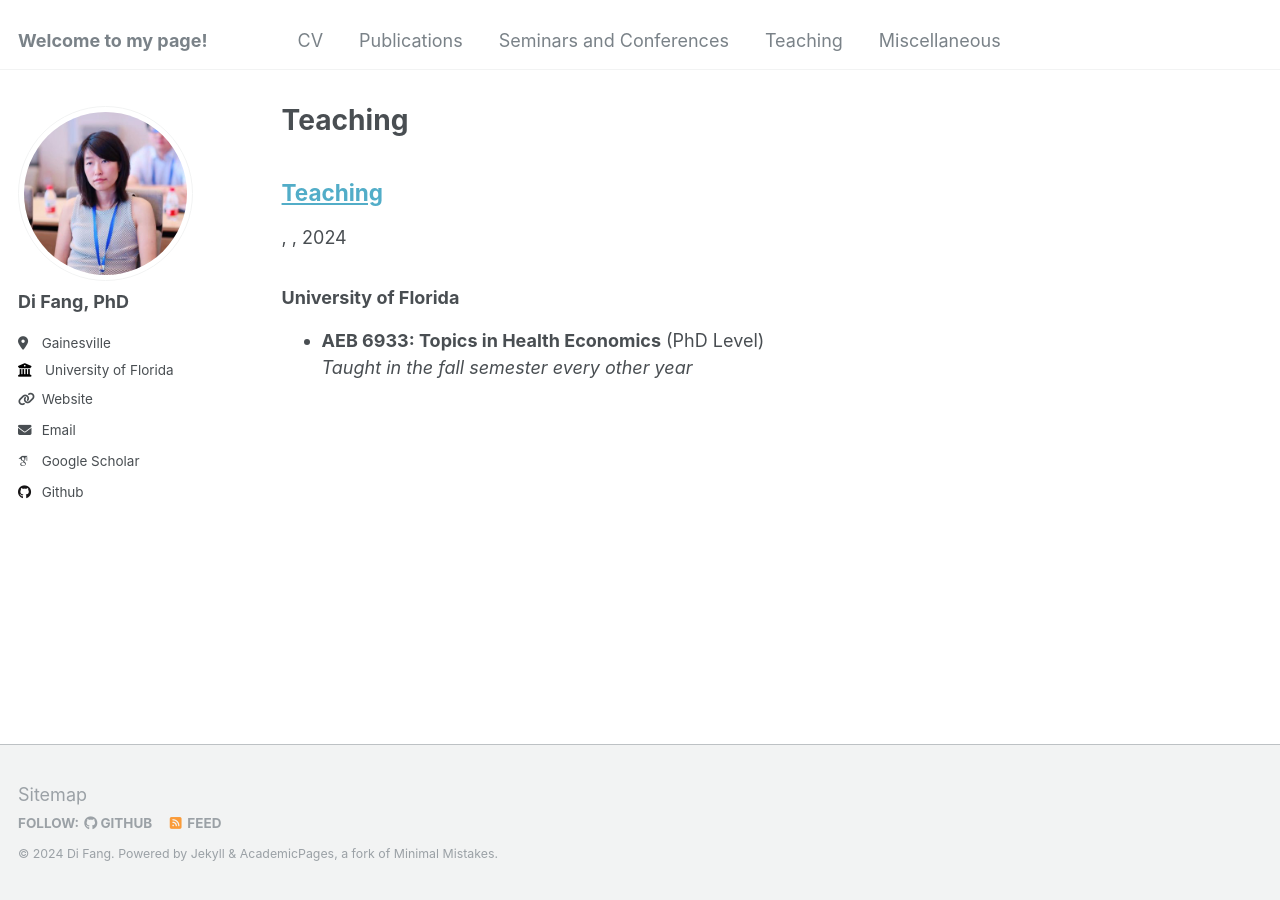
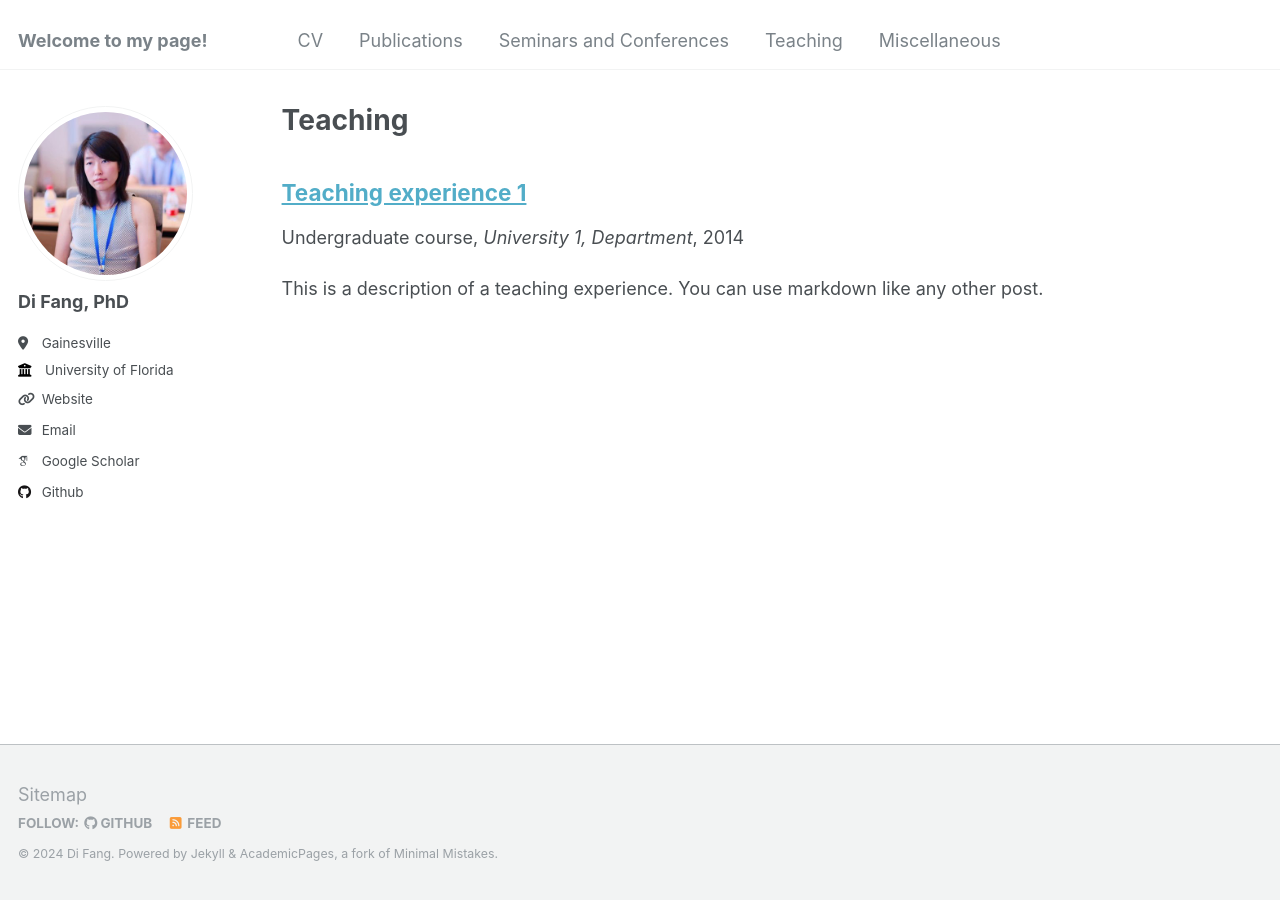
Before and after one commit to fangdi2009/mypage, a Jekyll site: the page built from _pages/teaching.html, in a window 1280 px wide. Built offline with Jekyll 4.4.1, drawn with Linux system fonts in a browser that asks for light colours; some web fonts are replaced.

Commit message:
Update teaching.md

```diff
--- a/_teaching/teaching.md
+++ b/_teaching/teaching.md
@@ -1,30 +1,20 @@
 ---
-title: "Teaching"
-layout: page
+title: "Teaching experience 1"
+collection: teaching
+type: "Undergraduate course"
+permalink: /teaching/2014-spring-teaching-1
+venue: "University 1, Department"
+date: 2014-01-01
+location: "City, Country"
 ---
-### University of Florida
-- **AEB 6933: Topics in Health Economics** (PhD Level)
-  _Taught in the fall semester every other year_
 
-- **AEB 4343: International Agribusiness Marketing** (Undergraduate)
-  _Taught in the spring semester_
+This is a description of a teaching experience. You can use markdown like any other post.
 
-- **AEB 6675: International Agribusiness Marketing** (Master’s Level, Online)
-  _Taught in the spring semester_
+Heading 1
+======
 
-### University of Arkansas
-- **AGEC 5613: Econometrics I** (Master’s Level)
-  _Taught in the spring semester, 2017–2022_
+Heading 2
+======
 
-- **AGEC 5603: Food Economics and Health** (Master’s Level)
-  _Taught in the spring semester, 2017–2022_
-
-- **AGEC 4603: Food Economics and Health** (Undergraduate Level)
-  _Taught in the spring semester, 2017–2022_
-
-- **AGEC 1103: Principles of Agricultural Microeconomics** (Undergraduate Level)
-  _Taught in the spring semester, 2016_
-
-### Arizona State University
-- **BUA 381: Small Business Accounting and Finance** (Undergraduate Level)
-  _Taught in Spring 2013 and Fall 2014_
+Heading 3
+======
```
